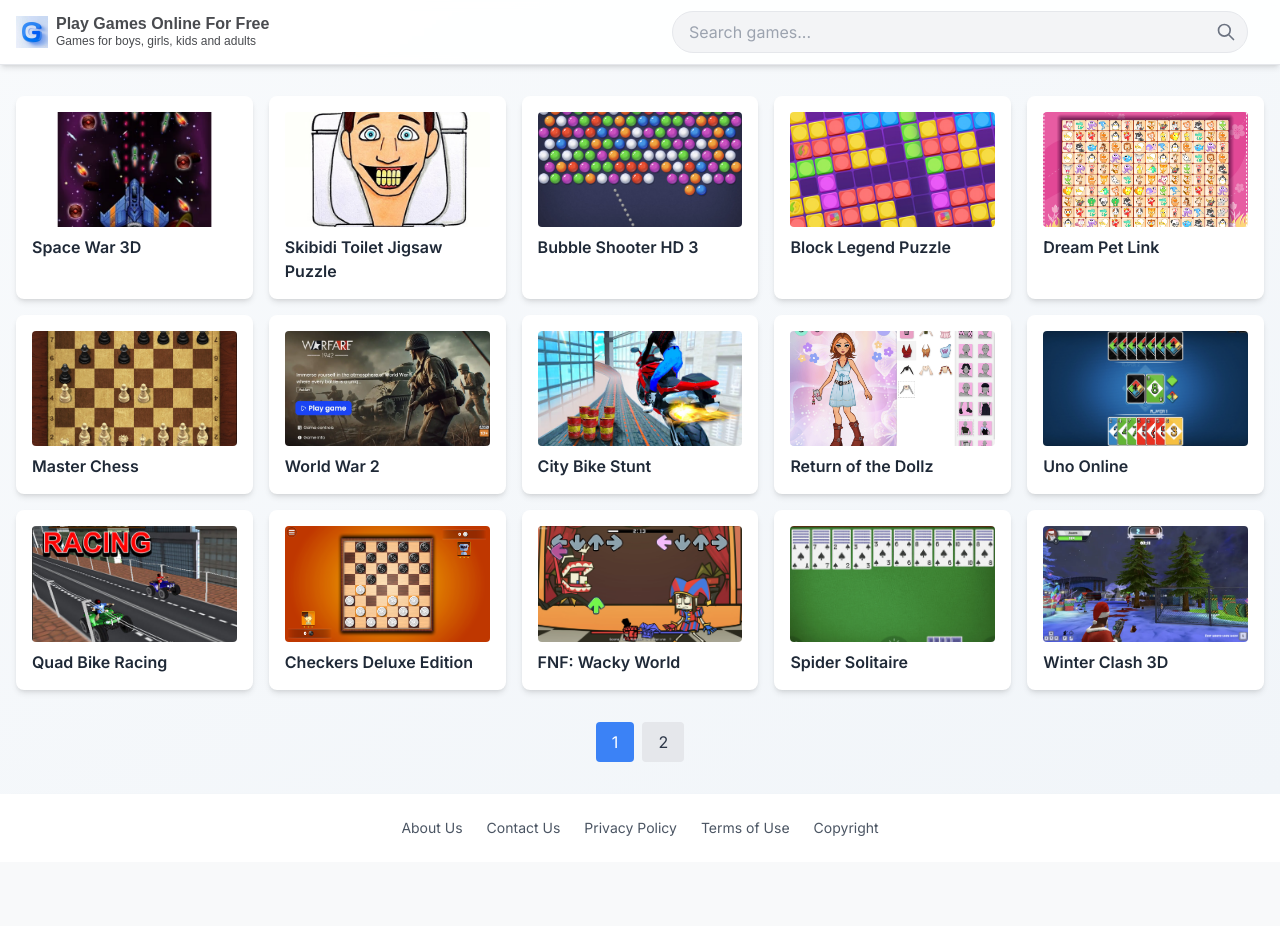
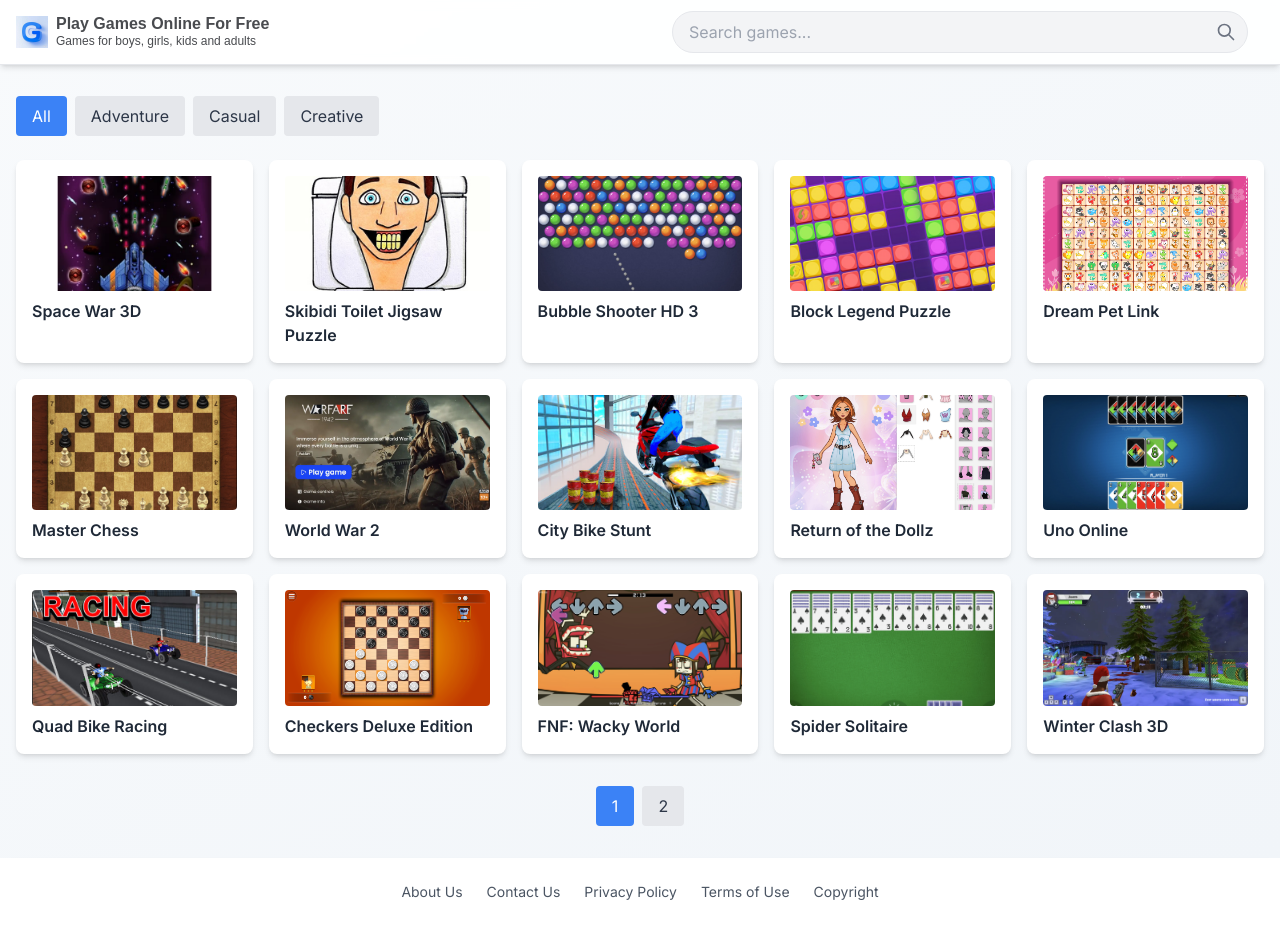
Before and after one commit to alwaysrunning/h5-games-website, a Next.js app: page / in a window 1280 px wide. Before the commit the page ends 862 px from the top, so only its background shows below. Built offline with nearby package versions, Linux system fonts and the light colour scheme.

Commit message:
feat: category function

```diff
--- a/app/page.tsx
+++ b/app/page.tsx
@@ -8,6 +8,7 @@ import GameCard from './components/GameCard';
 function GamesList() {
   const searchParams = useSearchParams();
   const query = searchParams.get('q') || '';
+  const category = searchParams.get('category') || '';
   const [isMobileDevice, setIsMobileDevice] = useState(false);
   const [filteredGames, setFilteredGames] = useState(games);
   const [currentPage, setCurrentPage] = useState(1);
@@ -22,15 +23,19 @@ function GamesList() {
 
   useEffect(() => {
     const filtered = games.filter(game => {
-      if (isMobileDevice) {
-        return game.supportMobile || false;
+      if (isMobileDevice && !game.supportMobile) {
+        return false;
+      }
+      if (!game.title.toLowerCase().includes(query.toLowerCase())) {
+        return false;
+      }
+      if (category && !game.category.includes(category)) {
+        return false;
       }
       return true;
-    }).filter(game =>
-      game.title.toLowerCase().includes(query.toLowerCase())
-    );
+    });
     setFilteredGames(filtered);
-  }, [query, isMobileDevice]);
+  }, [query, isMobileDevice, category]);
 
   const indexOfLastGame = currentPage * gamesPerPage;
   const indexOfFirstGame = indexOfLastGame - gamesPerPage;
@@ -41,8 +46,40 @@ function GamesList() {
     window.scrollTo(0, 0);
   };
 
+  const allCategories = Array.from(new Set(games.flatMap(game => game.category)));
+
   return (
     <div className="container mx-auto px-4 py-8">
+      <div className="mb-6 flex flex-wrap gap-2">
+        <button
+          onClick={() => {
+            const params = new URLSearchParams(window.location.search);
+            params.delete('category');
+            window.history.pushState({}, '', `?${params.toString()}`);
+          }}
+          className={`px-4 py-2 rounded ${
+            !category ? 'bg-blue-500 text-white' : 'bg-gray-200 dark:bg-gray-700 hover:bg-gray-300'
+          }`}
+        >
+          All
+        </button>
+        {allCategories.map(cat => (
+          <button
+            key={cat}
+            onClick={() => {
+              const params = new URLSearchParams(window.location.search);
+              params.set('category', cat);
+              window.history.pushState({}, '', `?${params.toString()}`);
+            }}
+            className={`px-4 py-2 rounded ${
+              category === cat ? 'bg-blue-500 text-white' : 'bg-gray-200 dark:bg-gray-700 hover:bg-gray-300'
+            }`}
+          >
+            {cat}
+          </button>
+        ))}
+      </div>
+
       <div className="grid grid-cols-1 sm:grid-cols-2 md:grid-cols-3 lg:grid-cols-4 xl:grid-cols-5 gap-4 cursor-pointer">
         {currentGames.map(game => (
           <GameCard
--- a/data/games.ts
+++ b/data/games.ts
@@ -18,7 +18,7 @@ export const games: Game[] = [
     description: 'If you are a fan of space shooting games and experiencing sky shooting styles, then Space War is right up your alley. One day, our beautiful galaxy is attacked by space invaders. You are the last hero of the galaxy. Your goal will require quite a struggle because you have to save the galaxy from the enemies. Space War puts you in a front-line battle with space invaders. You will take control of the spaceship and protect the galaxy from alien swarms. As the game progresses, the spaceship qualifies for the upgrade and you will get the full lethal feature.',
     thumbnail: '/games/SpaceWar3D.jpg',
     url: 'https://html5.gamemonetize.co/2nvgjwud82nthgbyy15nqlzbtlv07g6h/',
-    category: ['adventure'],
+    category: ['Adventure'],
     supportMobile: true,
     featured: true,
   },
@@ -28,7 +28,7 @@ export const games: Game[] = [
     description: 'Laugh your way through the hilariously wacky world of Skibidi Toilet Jigsaw! Solve puzzles featuring iconic scenes and characters from the viral meme. Perfect for fans of funny puzzles and quirky humor, this game offers adjustable difficulty levels for all ages. Enjoy hours of entertainment and meme-worthy fun with this unique puzzle game!',
     thumbnail: '/games/Skibidi.jpg',
     url: 'https://html5.gamemonetize.co/0tve9iq1vlu2vkur6omxin74pkgsdv65/',
-    category: ['casual'],
+    category: ['Casual'],
     supportMobile: true,
     featured: true,
   },
@@ -38,7 +38,7 @@ export const games: Game[] = [
     description: 'Bubble Shooter HD 3 is the long-awaited third sequel to the the legendary Bubble Shooter game. Bubble Shooter HD 3 features the classic Bubble Shooter HD gameplay with a set of fresh new bubbles, the option to choose between the arrow vs pointer when shooting bubbles as well as the mighty BOMB feature that lets you blow up 15 bubbles at once. So what is the highest score you can achieve? Enjoy Bubble Shooter HD 3 now and break a new record!',
     thumbnail: '/games/bubbleShooter.jpg',
     url: 'https://html5.gamedistribution.com/03e358cc3331480795d74a55e4283686/?gd_sdk_referrer_url=https://www.spatial.io/g/bubble-shooter-hd-3',
-    category: ['casual'],
+    category: ['Casual'],
     supportMobile: true,
     featured: true,
   },
@@ -49,7 +49,7 @@ export const games: Game[] = [
     thumbnail: '/games/BlockLegendPuzzle.jpg',
     url: 'https://html5.gamemonetize.co/m4jm6dce30g8owodh7ezzv8bc1q63neq/',
     supportMobile: false,
-    category: ['casual'],
+    category: ['Casual'],
     featured: true,
   },
   {
@@ -58,7 +58,7 @@ export const games: Game[] = [
     description: 'Connect identical tiles to each other to clear the board. Click 2 identical tiles to connect them. Each connection can have no more than 2 turns.',
     thumbnail: '/games/dreamPetLink.jpg',
     url: 'https://html5.gamedistribution.com/f9de399f8d324adc828279e73f43951c/?gd_sdk_referrer_url=https%3A%2F%2Fwww.1001games.com%2Fthink%2Fdream-pet-link',
-    category: ['casual'],
+    category: ['Casual'],
     supportMobile: true,
     featured: true,
   },
@@ -69,7 +69,7 @@ export const games: Game[] = [
     thumbnail: '/games/masterChess.jpg',
     url: 'https://storage.y8.com/y8-studio/html5/akeemywka/master_chess_v3',
     supportMobile: false,
-    category: ['casual'],
+    category: ['Casual'],
     featured: true,
   },
   // {
@@ -88,7 +88,7 @@ export const games: Game[] = [
     description: 'Immerse yourself in the atmosphere of World War II, where every battle is a unique fight for survival! The game is designed for military enthusiasts and those who love intense online battles. Its the perfect choice for players who prefer shooters with detailed gameplay, a variety of characters, and customization. Suitable for both seasoned fighters and newcomers.',
     thumbnail: '/games/ww2.webp',
     url: 'https://play.wgplayground.com/ifr/2e8935eb95926955842ef1a1e866e4e4',
-    category: ['adventure'],
+    category: ['Adventure'],
     supportMobile: false,
     featured: true,
   },
@@ -99,7 +99,7 @@ export const games: Game[] = [
     thumbnail: '/games/CityBikeStunt.jpg',
     url: 'https://html5.gamemonetize.co/4fsie8xlboycrf46lxevrj522e1pwmp0/',
     supportMobile: false,
-    category: ['adventure'],
+    category: ['Adventure'],
     featured: true,
   },
   {
@@ -109,7 +109,7 @@ export const games: Game[] = [
     thumbnail: '/games/dollz.jpg',
     url: 'https://static.dressupgames.com/leikir/no-hotlinking/dollz/game.html',
     supportMobile: true,
-    category: ['creative'],
+    category: ['Creative'],
     featured: true,
   },
   {
@@ -119,7 +119,7 @@ export const games: Game[] = [
     thumbnail: '/games/uno.jpg',
     url: 'https://kdata1.com/2017/03/four-colors/',
     supportMobile: false,
-    category: ['casual'],
+    category: ['Casual'],
     featured: true,
   },
   {
@@ -129,7 +129,7 @@ export const games: Game[] = [
     thumbnail: '/games/QuadBikeRacing.jpg',
     url: 'https://html5.gamemonetize.co/j4ihu5ioob5nay2xiufynfcmmniyx7ih/',
     supportMobile: false,
-    category: ['adventure'],
+    category: ['Adventure'],
     featured: true,
   },
   {
@@ -139,7 +139,7 @@ export const games: Game[] = [
     thumbnail: '/games/checkersDeluxe.jpg',
     url: 'https://storage.y8.com/y8-studio/html5/akeemywka/master_checkers_v3/?key=y8&value=default',
     supportMobile: false,
-    category: ['casual'],
+    category: ['Casual'],
     featured: true,
   },
 
@@ -150,7 +150,7 @@ export const games: Game[] = [
     thumbnail: '/games/fnfWackyWorld.jpg',
     url: 'https://fnf.kdata1.com/2024/wacky-world/12/',
     supportMobile: false,
-    category: ['casual'],
+    category: ['Casual'],
     featured: true,
   },
   {
@@ -160,7 +160,7 @@ export const games: Game[] = [
     thumbnail: '/games/spiderSolitaire.jpg',
     url: 'https://games.gameboss.com/spidersolitairebig/index.html',
     supportMobile: false,
-    category: ['casual'],
+    category: ['Casual'],
     featured: true,
   },
   {
@@ -169,7 +169,7 @@ export const games: Game[] = [
     description: `This Christmas the evil elves plan to take over the Santa secret place, and summon the evil Baba Yaga, also known as Pagan Idol to this world. Don’t let this happen. Take your gun and impose punishment on all who confront you in a brand new overwhelming team shooter Winter Clash 3D. Take a role of a mighty Santa Clause and capture the Pagan Idol from a deserted lighthouse island, and burn it to ashes in your Christmas fire.`,
     thumbnail: '/games/winterClash3D.webp',
     url: 'https://storage.y8.com/y8-studio/html5/akeemywka/winter_clash_3d/?key=2963721&value=173323',
-    category: ['adventure'],
+    category: ['Adventure'],
     supportMobile: true,
     featured: true,
   },
@@ -179,7 +179,7 @@ export const games: Game[] = [
     description: 'CS Dust is a 3D first-person shooter game with two game modes and many different weapons. You can choose a side (police or terrorists) and try to destroy the enemy team to win. Buy new weapons and unlock the legendary AWP to become the new champion.',
     thumbnail: '/games/cs.jpg',
     url: 'https://storage.y8.com/y8-studio/unity_webgl/perion1111/cs_dust',
-    category: ['adventure'],
+    category: ['Adventure'],
     supportMobile: false,
     featured: true,
   },
```
